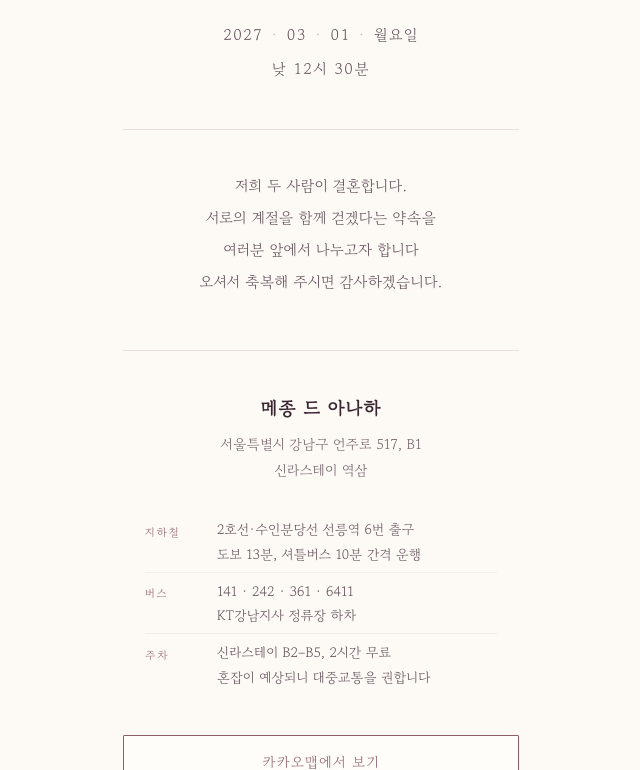
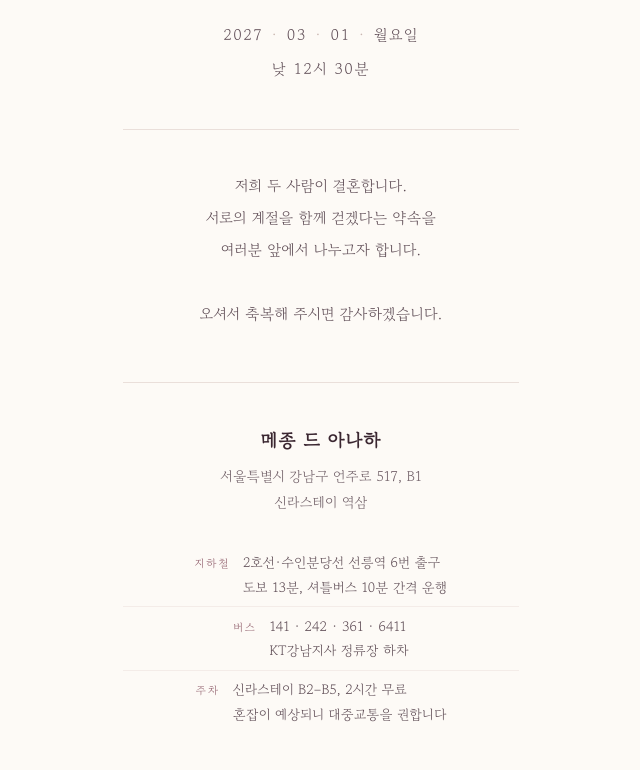
Before and after one commit to jungtak3/jungtakandmoonhyun, a plain HTML site: page index.html in a window 1280 px wide. Shown: the part 139-909 px from the top of the page, without its empty margins (319-959 px from the left). Drawn offline with Linux system fonts and the light colour scheme.

Commit message:
Center the ways rows and keep motion above the fold
- 지하철/버스/주차 now sit as centred label+value pairs (gapL == gapR at 320px and 390px).
- Entrance motion limited to the names and date, 420ms; below-the-fold blocks render statically.
- Restore the paragraph break in the greeting.

```diff
--- a/index.html
+++ b/index.html
@@ -106,27 +106,28 @@
   }
 
   .ways{
-    margin:clamp(22px,4.5vw,28px) auto 0;
+    margin:clamp(22px,4.5vw,28px) 0 0;
     padding:0;
     list-style:none;
-    max-width:22rem;
-    text-align:left;
   }
   .ways li{
     display:grid;
-    grid-template-columns:3.6rem 1fr;
-    gap:.9rem;
-    padding:.42em 0;
+    grid-template-columns:auto auto;
+    justify-content:center;
+    align-items:baseline;
+    gap:.95em;
+    padding:.5em 0;
     font-size:.85rem;
     line-height:1.8;
     color:var(--body);
+    text-align:left;
   }
   .ways li + li{border-top:1px solid #f4ece8}
   .ways .k{
     font-size:.7rem;
     letter-spacing:.16em;
     color:var(--rose);
-    padding-top:.42em;
+    text-align:right;
   }
 
   /* ---------- actions ---------- */
@@ -203,20 +204,17 @@
 
   /* ---------- one authored moment: the page settles in ---------- */
   @keyframes settle{
-    from{opacity:0;transform:translateY(10px)}
+    from{opacity:0;transform:translateY(7px)}
     to{opacity:1;transform:none}
   }
-  .names,.when,.greeting,.venue,.colophon{
-    animation:settle .62s cubic-bezier(.22,.61,.36,1) both;
+  .names,.when{
+    animation:settle .42s cubic-bezier(.16,1,.3,1) both;
   }
-  .when{animation-delay:.07s}
-  .greeting{animation-delay:.13s}
-  .venue{animation-delay:.19s}
-  .colophon{animation-delay:.25s}
+  .when{animation-delay:.06s}
 
   @media (prefers-reduced-motion:reduce){
     *,*::before,*::after{transition-duration:.001ms!important;animation-duration:.001ms!important}
-    .names,.when,.greeting,.venue,.colophon{animation:none;opacity:1;transform:none}
+    .names,.when{animation:none;opacity:1;transform:none}
   }
   @media print{
     body{background:#fff}
@@ -239,7 +237,7 @@
   <p class="greeting">
     저희 두 사람이 결혼합니다.<br>
     서로의 계절을 함께 걷겠다는 약속을<br>
-    여러분 앞에서 나누고자 합니다<br>
+    여러분 앞에서 나누고자 합니다.<br><br>
     오셔서 축복해 주시면 감사하겠습니다.
   </p>
 
```
